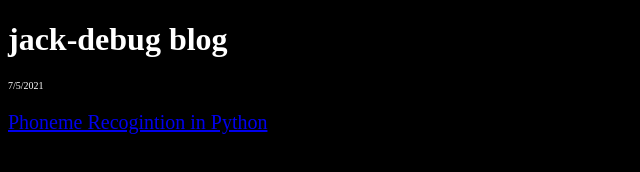
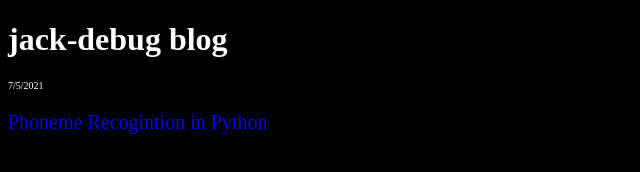
Before and after one commit to jack-debug/blog, a plain HTML site: page index.html in a window 1280 px wide. Shown: the full height of the page, 0-640 px from the left. Drawn offline with Linux system fonts and the light colour scheme.

Commit message:
Update index.html

```diff
--- a/index.html
+++ b/index.html
@@ -16,7 +16,9 @@ p.ex {
 </style>
 <body bgcolor='BLACK'>
 <h1>jack-debug blog</h1>
+<div id='post1'>
 <p style="font-size: 10px;">7/5/2021</p>
-<p style="font-size: 20px;"><a href='posts/phonemePost.html'>Phoneme Recogintion in Python</a></p>
+<p style="font-size: 20px;"><a href='posts/phonemePost.html' style="text-decoration:none;">Phoneme Recogintion in Python</a></p>
+</div>
 </body>
 </html>
```
